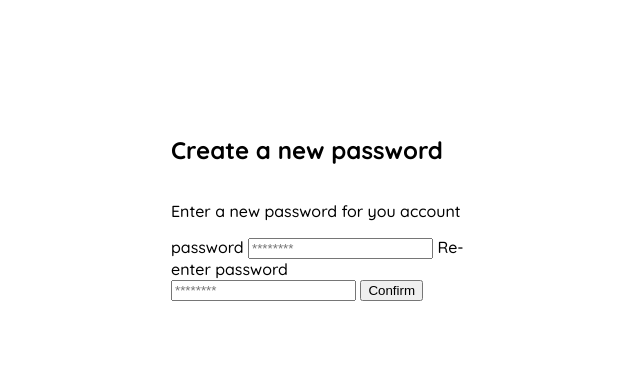
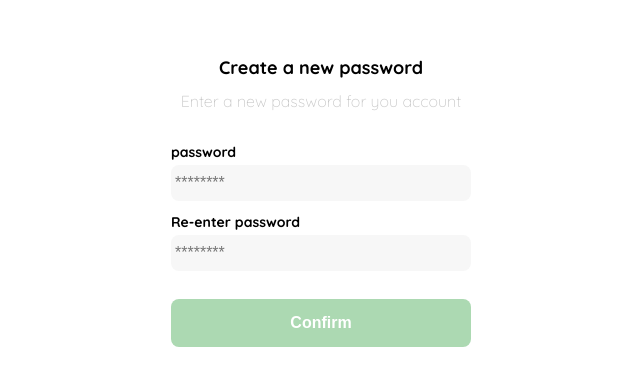
Before and after one commit to alfredomtzg/frontend-practico, a website: page clase1.html in a window 1280 px wide. Shown: the part 192-578 px from the top of the page, without its empty margins (319-959 px from the left). Drawn offline with Linux system fonts and the light colour scheme.

Commit message:
[Update] style form

```diff
--- a/clase1.html
+++ b/clase1.html
@@ -20,6 +20,9 @@
       --very-light-pink: #c7c7c7;
       --text-input-field: #f7f7f7;
       --hospital-green: #acd9b2;
+      --sm: 14px;
+      --md: 16px;
+      --lg: 18px;
     }
 
     body {
@@ -47,6 +50,55 @@
       display: none;
     }
     .title {
+      font-size: var(--lg);
+      margin-bottom: 12px;
+      text-align: center;
+    }
+    .subtitle {
+      color: var(--very-light-pink);
+      font-size: var(--md);
+      font-weight: 300;
+      margin-top: 0;
+      margin-bottom: 32px;
+      text-align: center;
+    }
+    .form {
+      display: flex;
+      flex-direction: column;
+    }
+    .label {
+      font-size: var(--sm);
+      font-weight: bold;
+      margin-bottom: 4px;
+    }
+    .input {
+      background-color: var(--text-input-field);
+      border: none;
+      border-radius: 8px;
+      height: 28px;
+      font-size: var(--md);
+      padding: 4px;
+      margin-bottom: 12px;
+    }
+    .primary-button {
+      background-color: var(--hospital-green);
+      border: none;
+      border-radius: 8px;
+      color: var(--white);
+      width: 100%;
+      cursor: pointer;
+      font-size: var(--md);
+      font-weight: bold;
+      height: 48px;
+    }
+    .login-button {
+      margin-top: 16px;
+      margin-bottom: 28px;
+    }
+    @media (max-width: 640px) {
+      .logo {
+        display: block;
+      }
     }
   </style>
   <body>
```
